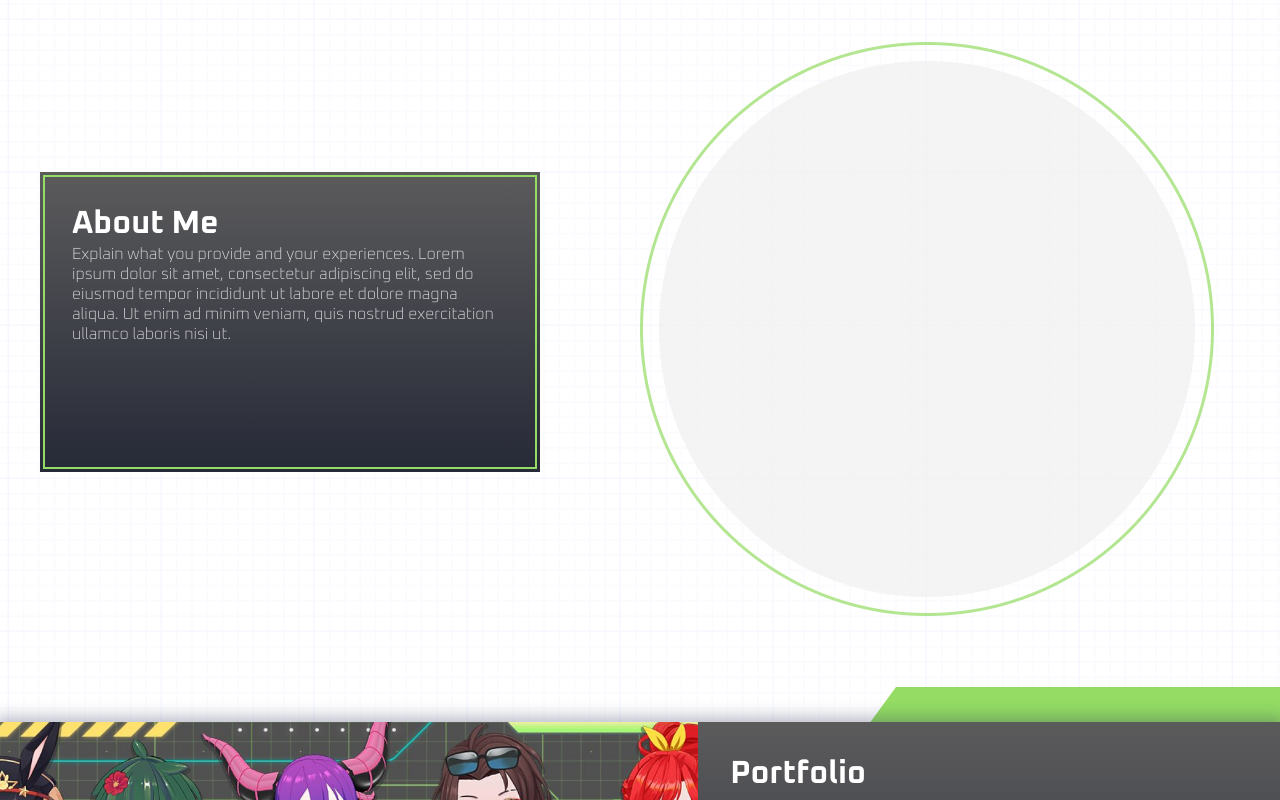
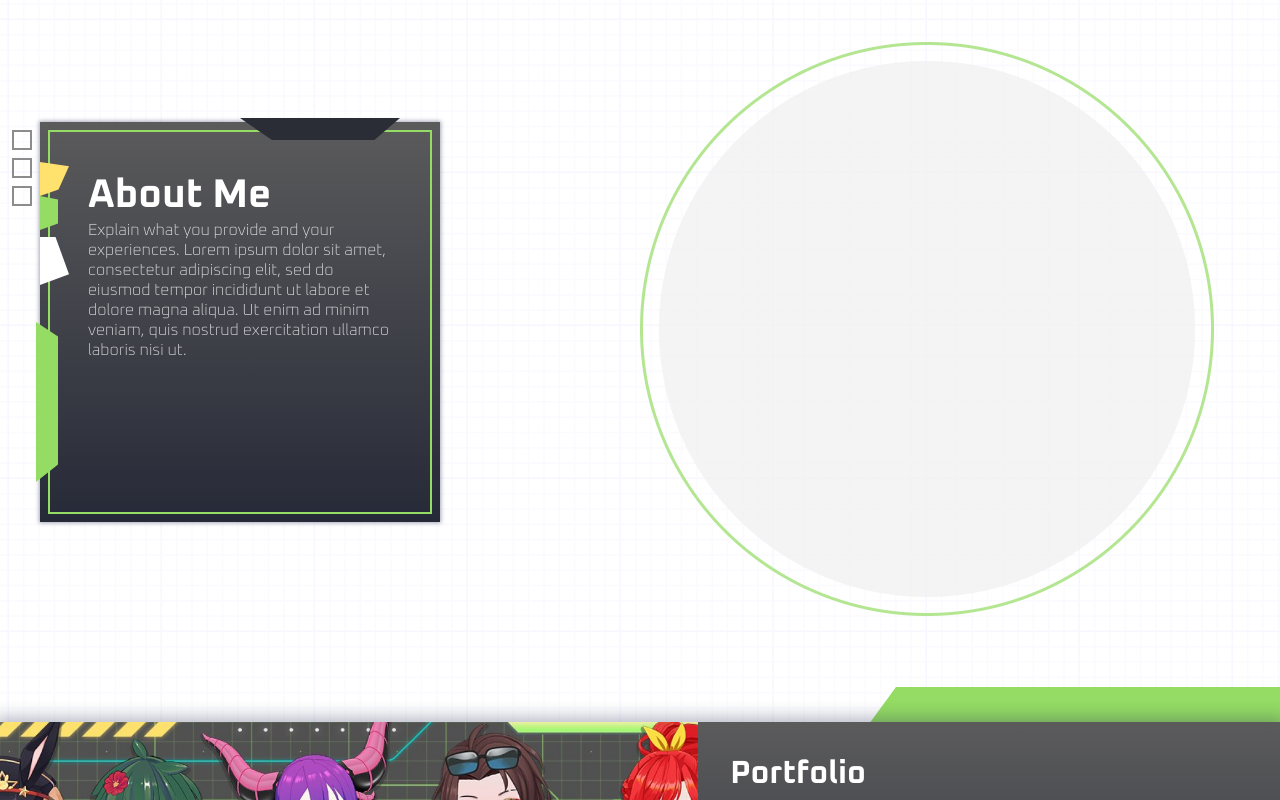
Before and after one commit to Shubamium/Mari3D-fe, a Next.js app: page / in a window 1280 px wide. Shown: the part 1060-1860 px from the top of the page. Built offline with nearby package versions, Linux system fonts and the light colour scheme.

Commit message:
Add more detail to home and portfolio

```diff
--- a/src/app/globals.scss
+++ b/src/app/globals.scss
@@ -32,6 +32,10 @@ body{
 .shadow{
 	box-shadow: 0px 0px 15px 5px rgba(40, 46, 84, 0.324);
 }
+.shadow-md{
+	box-shadow: 0px 0px 4px 1px rgba(40, 46, 84, 0.406);
+}
+
 
 .shadow-flat{
 	box-shadow: 4px 4px 0px 2px rgba(40, 46, 84, 0.122);
--- a/src/app/portfolio/[id]/carousel/Carousel.tsx
+++ b/src/app/portfolio/[id]/carousel/Carousel.tsx
@@ -8,8 +8,8 @@ type carouselProps = {
 	id:string,
 	name:string,
 	socials:{
-		type:socialList,
-		link:string
+		Type:socialList,
+		Link:string
 	}[]
 }
 
@@ -35,7 +35,7 @@ export default function Carousel({images,id,name,socials}: carouselProps) {
 								<div className="subdetail">
 									<div className="contacts">
 										{socials && socials.map((social)=>{
-											return <SocialDisplayer link={social.link} type={social.type} key={'social-list-'+social.type}/>
+											return <SocialDisplayer link={social.Link} type={social.Type} key={'social-list-'+social.Type}/>
 										})}
 									</div>
 									<p className='model-id'>{id ?? '#ID-17-05-2024'}</p>
--- a/src/app/portfolio/[id]/page.tsx
+++ b/src/app/portfolio/[id]/page.tsx
@@ -22,8 +22,8 @@ type portfolio = {
 	slug:string
 	model_id:string,
 	socials:{
-		type:socialList,
-		link:string
+		Type:socialList,
+		Link:string
 	}[]
 	main:any
 	image_list: any[]
@@ -51,6 +51,7 @@ export default async function PortfolioPreview({
 		return
 	}
 	const modelData = data[0]
+	console.log(modelData.socials)
 	return (
 		<main id='container_portfolio_preview'>
 
--- a/src/app/section/home/about/AboutSection.tsx
+++ b/src/app/section/home/about/AboutSection.tsx
@@ -8,7 +8,18 @@ export default function AboutSection({}: aboutSectionProps) {
 	return (
 		<section id='container_about'>
 			<article>
-					<div className="panel">
+					<div className="panel shadow-md">
+							<div className="boxes">
+								<div className="box"></div>
+								<div className="box"></div>
+								<div className="box"></div>
+							</div>
+							<svg width="29"  className='decor_side' height="123" viewBox="0 0 29 123" fill="none" xmlns="http://www.w3.org/2000/svg">
+								<path d="M0 34L18.5 27.5L29 4.33241L-1.48619e-06 0L0 34Z" fill="#FFE16D"/>
+								<path d="M0 123L29 112.335L15.5 75.0083L0 75.0083L0 123Z" fill="white"/>
+								<path d="M0 68L18 61.5L18 37.5L-1.48619e-06 34L0 68Z" fill="#94DC64"/>
+							</svg>
+
 							<h2>About Me</h2>
 							<p>Explain what you provide and your experiences. Lorem ipsum dolor sit amet, consectetur adipiscing elit, sed do eiusmod tempor incididunt ut labore et dolore magna aliqua. Ut enim ad minim veniam, quis nostrud exercitation ullamco laboris nisi ut.</p>
 					</div>
--- a/src/app/section/home/about/aboutSection.scss
+++ b/src/app/section/home/about/aboutSection.scss
@@ -12,19 +12,71 @@
 		.panel{
 			background: var(--grad1);
 			outline: 2px solid var(--green);
-			padding: 2em;
-			min-height: 300px;
-			max-width: 500px;
+			outline-offset:-10px;
+			padding: 3em;
+			min-height: 400px;
+			max-width: 400px;
 			h2{
 				color: white;
-				font-size: 2rem;
+				font-size: 2.5rem;
 			}
 			p{
 				color: white;
 				opacity: .8;
 				font-weight: 200;
 			}
-			outline-offset:-5px;
+			.boxes{
+				right: 102%;
+				top: 2%;
+				display: flex;
+				flex-direction: column;
+				gap: .5em;
+				.box{
+					width: 20px;
+					height: 20px;
+					border: 2px solid var(--lGrey);
+				}
+				position: absolute;
+			}
+
+			.decor_side{
+				position: absolute;
+				left: 0%;
+				top: 10%;
+			}
+			position: relative;
+
+			&::before{
+				content: '';
+				position: absolute;
+				width: 40%;
+				height: 22px;
+				right: 10%;
+				top: -1%;
+				clip-path: polygon(0 0, 100% 0, 84% 100%, 20% 100%);
+				background: #2B2D36;
+				transition: all 250ms ease;
+			}
+			&::after{
+				content: '';
+				position: absolute;
+				height: 40%;
+				width: 22px;
+				bottom: 10%;
+				left: -1%;
+				transition: all 250ms ease;
+				clip-path: polygon(0 0, 100% 9%, 100% 89%, 0 100%);
+				background: #94DC64;
+			}
+
+			&:hover{
+				&::before{
+					top: 0.8%;
+				}
+				&::after{
+					left:  0.8%;
+				}
+			}
 		}
 	}
 
--- a/src/app/section/home/opening/OpeningSection.tsx
+++ b/src/app/section/home/opening/OpeningSection.tsx
@@ -12,7 +12,7 @@ export default function OpeningSection({}: Props) {
 					<h2>Next Batch</h2>
 					<p>Lorem ipsum dolor sit amet, consectetur adipiscing elit, sed do eiusmod tempor incididunt ut labore et dolore magna aliqua. Ut enim ad minim veniam, quis nostrud exercitation ullamco laboris nisi ut aliquip ex ea commodo consequat. Duis aute irure dolor in reprehenderit in voluptate.</p>
 				</article>
-				<div className="opening">
+				<div className="opening shadow">
 					<h3>2024</h3>
 				</div>
 				<div className="action">
--- a/src/app/section/home/opening/openingSection.scss
+++ b/src/app/section/home/opening/openingSection.scss
@@ -21,6 +21,7 @@
 		h3{
 			font-size: 7rem;
 			color:var(--green);
+			text-shadow: 5px 5px rgba(0, 0, 0, 0.683);
 		}
 	}
 
--- a/src/app/section/home/tools/toolSection.scss
+++ b/src/app/section/home/tools/toolSection.scss
@@ -75,7 +75,7 @@
 				.card-img{
 					perspective: 500px;
 					transform: rotateY(1turn) ;
-					scale: 1.5;
+					scale: 1.3;
 				}
 			}
 		}
```
Also changed, not shown: src/app/section/portfolio/list/PortfolioList.tsx (+6 -2 lines), src/app/section/portfolio/list/portfolioList.scss (+62 -5 lines).
